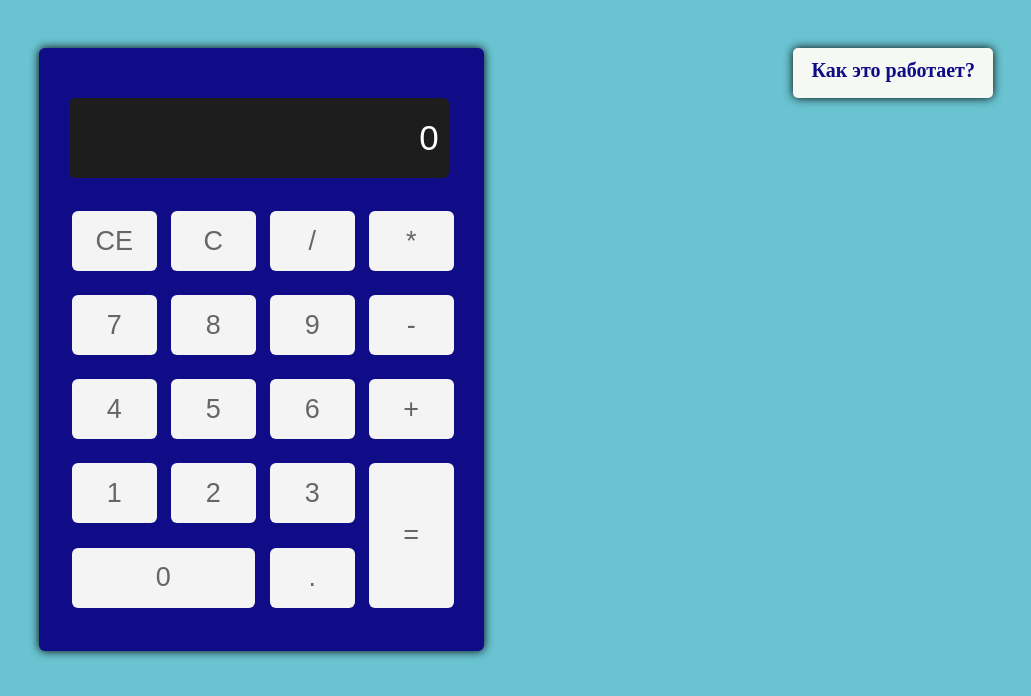
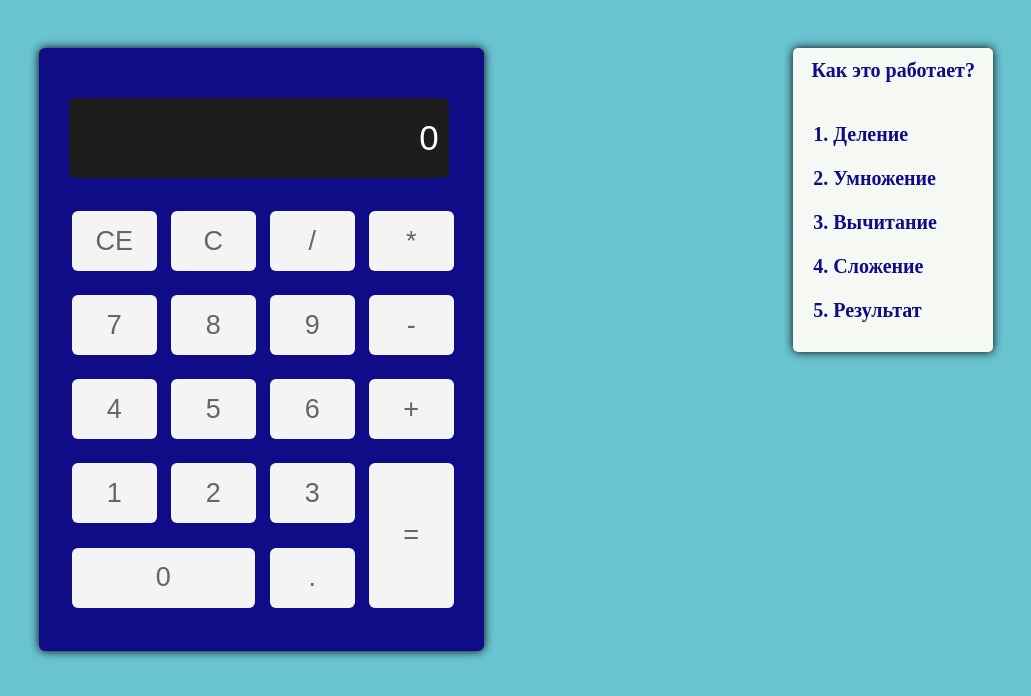
Before and after one commit to VelenaFlower/calculator, a plain HTML site: page index.html in a window 1280 px wide. Shown: the whole page, without its empty margins (124-1155 px from the left). Drawn offline with Linux system fonts and the light colour scheme.

Commit message:
refactor: code refactoring

```diff
--- a/index.html
+++ b/index.html
@@ -82,7 +82,16 @@
       </table>
     </div>
   </div>
-  <div class="description" id="how-work">Как это работает?</div>
+  <div class="description">
+    Как это работает?
+    <ol class="operations-list">
+      <li>Деление</li>
+      <li>Умножение</li>
+      <li>Вычитание</li>
+      <li>Сложение</li>
+      <li>Результат</li>
+    </ol>
+  </div>
 </main>
 <script src="script.js">
 </script>
--- a/script.js
+++ b/script.js
@@ -3,7 +3,6 @@ const operations = document.querySelectorAll('.operator');
 const decimalBtn = document.getElementById('decimal');
 const clearBtns = document.querySelectorAll('.clear-btn');
 const display = document.getElementById('display');
-const howWorkBtn = document.getElementById('how-work');
 let MemoryCurrentNumber = 0;
 let MemoryNewNumber = false;
 let MemoryPendingOperation = '';
@@ -30,8 +29,6 @@ for (let i = 0; i < clearBtns.length; i++) {
 }
 
 decimalBtn.addEventListener('click', decimal);
-
-howWorkBtn.addEventListener('click', howWork);
 
 function numberPress(number) {
   if (MemoryNewNumber) {
@@ -92,7 +89,3 @@ function clear(id) {
     MemoryPendingOperation = '';
   }
 }
-
-function howWork() {
-
-}
--- a/style.css
+++ b/style.css
@@ -5,19 +5,9 @@ body {
 .main {
     display: flex;
     justify-content: space-around;
+    max-width: 1400px;
+    margin: 0 auto;
     padding-top: 40px;
-}
-.description {
-    width: 200px;
-    height: 50px;
-    font-weight: bold;
-    line-height: 44px;
-    text-align: center;
-    background-color: #f6f9f3;
-    border-radius: 5px;
-    box-shadow: 0 0 10px #000;
-    color: #100b86;
-    cursor: pointer;
 }
 .calc {
     background-color: #100b86;
@@ -87,6 +77,21 @@ button {
     margin-left: 0;
     padding: 15px 24px;
 }
+.description {
+    width: 200px;
+    height: 100%;
+    font-weight: bold;
+    line-height: 44px;
+    text-align: center;
+    background-color: #f6f9f3;
+    border-radius: 5px;
+    box-shadow: 0 0 10px #000;
+    color: #100b86;
+    cursor: pointer;
+}
+.operations-list {
+    text-align: left;
+}
 @media screen and (max-width: 768px) {
     .main {
         flex-direction: column;
```
